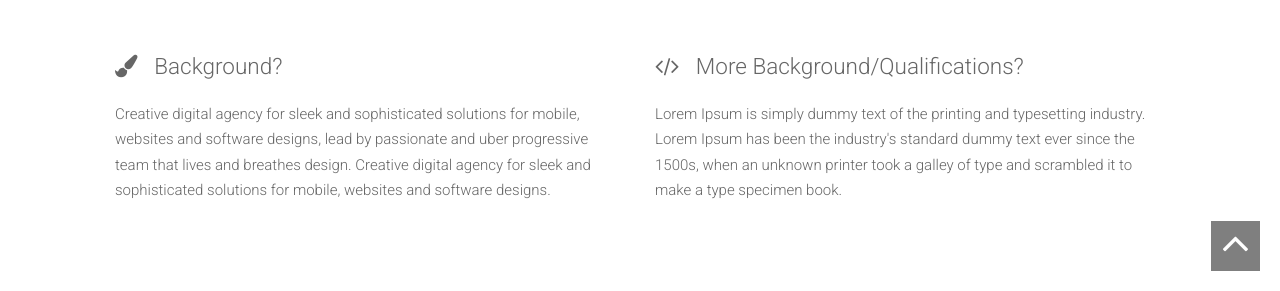
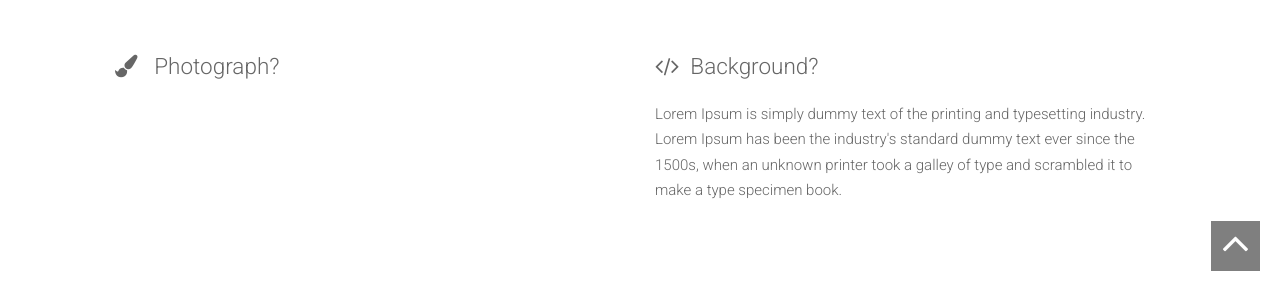
Before and after one commit to cmchavez/Nixon, a plain HTML site: page index.html in a window 1280 px wide. Shown: the part 509-800 px from the top of the page. Drawn offline with Linux system fonts and the light colour scheme.

```diff
--- a/index.html
+++ b/index.html
@@ -130,13 +130,13 @@
 <h2 class="text-center wowload fadeInUp">DJ Information</h2>
   <div class="row">
   <div class="col-sm-6 wowload fadeInLeft">
-    <h4><i class="fa fa-paint-brush"></i> Background?</h4>
-    <p>Creative digital agency for sleek and sophisticated solutions for mobile, websites and software designs, lead by passionate and uber progressive team that lives and breathes design. Creative digital agency for sleek and sophisticated solutions for mobile, websites and software designs.</p>
+    <h4><i class="fa fa-paint-brush"></i> Photograph?</h4>
+    <!-- <p>Creative digital agency for sleek and sophisticated solutions for mobile, websites and software designs, lead by passionate and uber progressive team that lives and breathes design. Creative digital agency for sleek and sophisticated solutions for mobile, websites and software designs.</p> -->
 
 
   </div>
   <div class="col-sm-6 wowload fadeInRight">
-  <h4><i class="fa fa-code"></i> More Background/Qualifications?</h4>
+  <h4><i class="fa fa-code"></i>Background?</h4>
   <p>Lorem Ipsum is simply dummy text of the printing and typesetting industry. Lorem Ipsum has been the industry's standard dummy text ever since the 1500s, when an unknown printer took a galley of type and scrambled it to make a type specimen book.</p>
   </div>
   </div>
```
